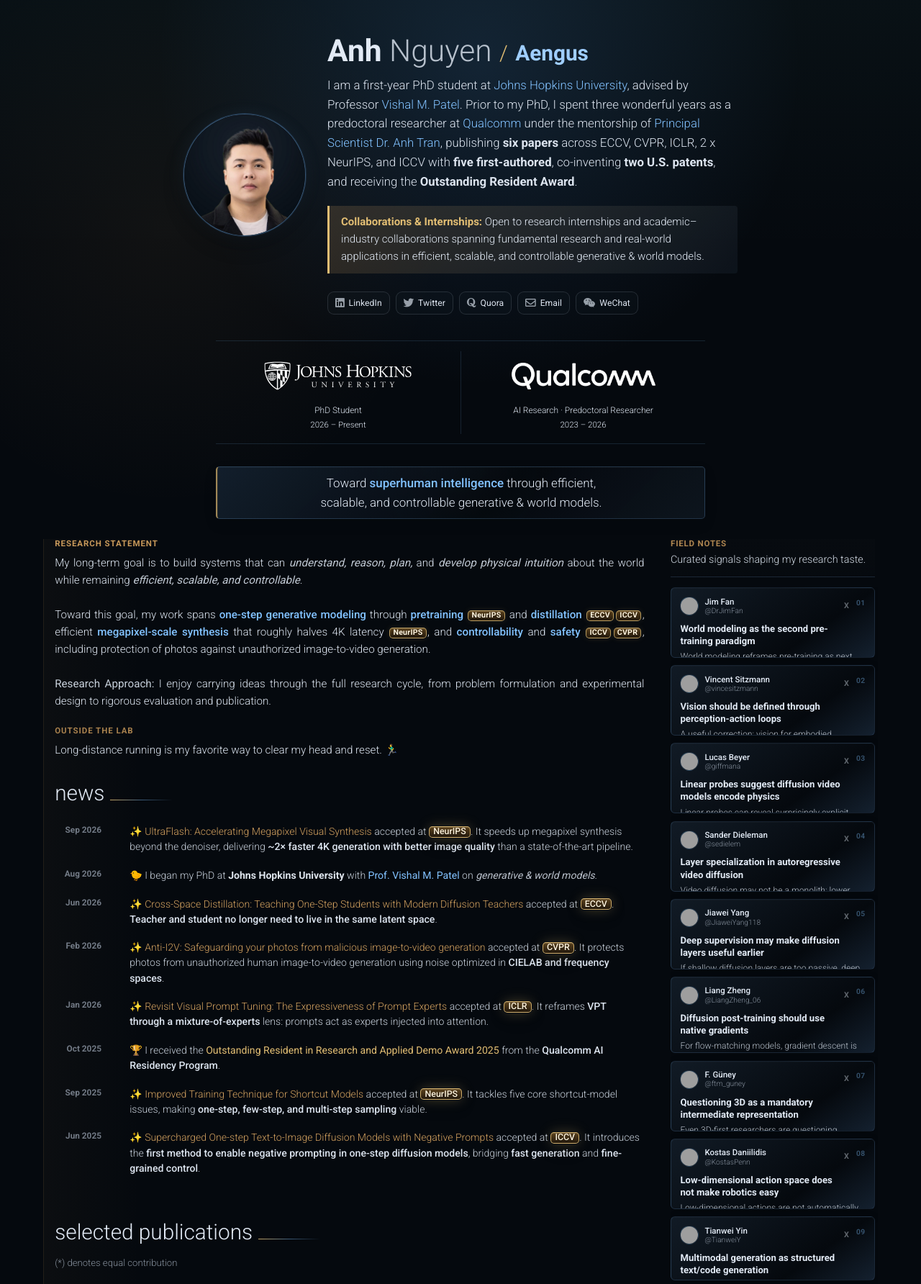
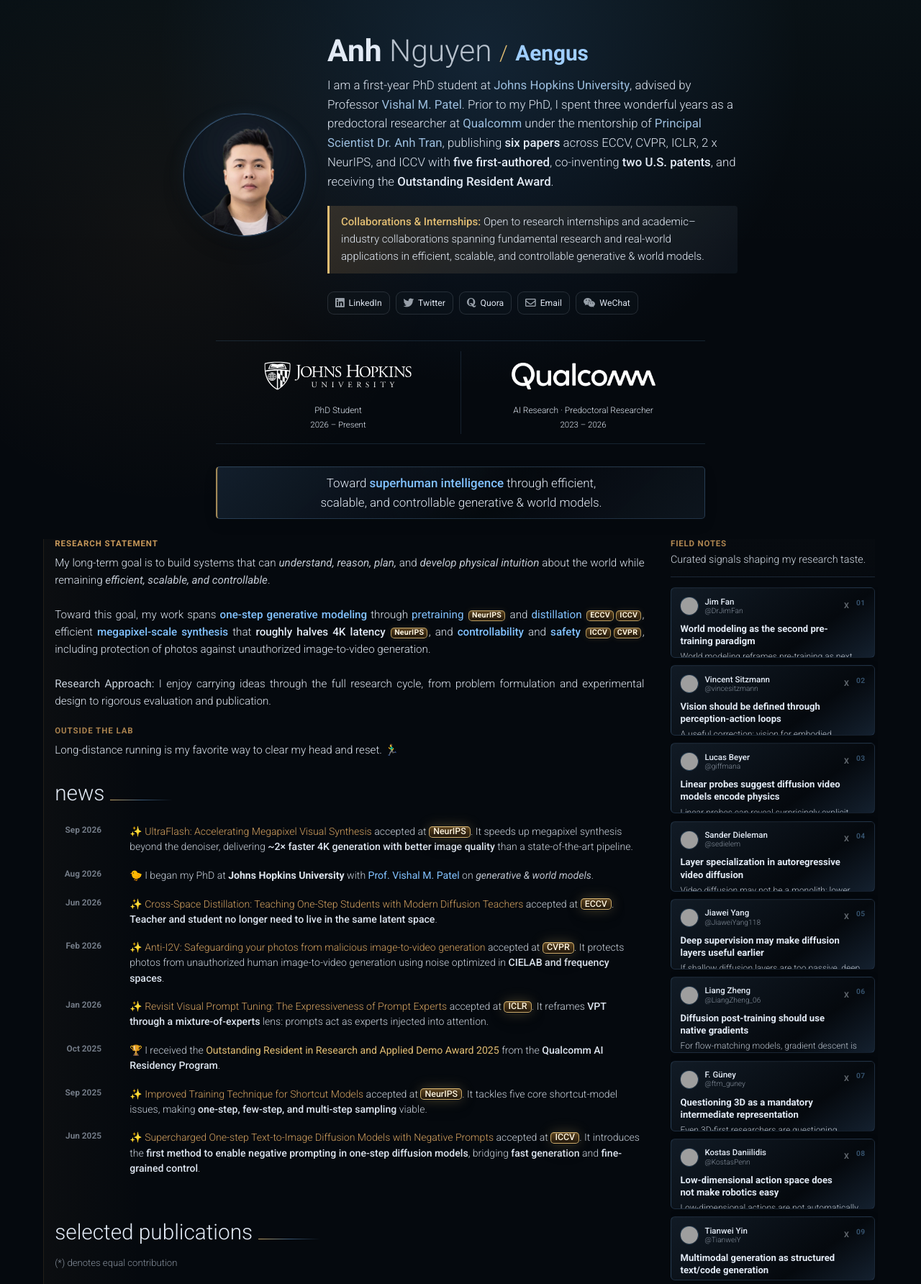
Before and after one commit to aengusng8/aengusng8.github.io, a Jekyll site: the page built from _pages/about.md, in a window 1280 px wide, cut to the strip 0-1784 px from the top of the page. Shown: the whole strip at 72% size. Built offline with Jekyll 4.4.1, drawn with Linux system fonts in a browser that asks for light colours; emoji names are drawn with the system emoji font; comment, search, counter and statistics services are not loaded; a style sheet for code colours, icons or effects is not loaded; grey boxes are pictures that could not be loaded.

Commit message:
Balance intro and research text emphasis without changing badges

```diff
--- a/_includes/head.html
+++ b/_includes/head.html
@@ -26,7 +26,7 @@
     <!-- Fonts & Icons -->
     <link rel="stylesheet" href="https://cdn.jsdelivr.net/npm/@fortawesome/fontawesome-free@{{ site.fontawesome.version }}/css/all.min.css" integrity="{{ site.fontawesome.integrity }}" crossorigin="anonymous">
     <link rel="stylesheet" href="https://cdn.jsdelivr.net/npm/academicons@{{ site.academicons.version }}/css/academicons.min.css" integrity="{{ site.academicons.integrity }}" crossorigin="anonymous">
-    <link rel="stylesheet" type="text/css" href="https://fonts.googleapis.com/css?family=Roboto:300,400,500,700|Roboto+Slab:100,300,400,500,700|Material+Icons&display=block">
+    <link rel="stylesheet" type="text/css" href="https://fonts.googleapis.com/css?family=Roboto:300,400,400i,500,700|Roboto+Slab:100,300,400,500,700|Material+Icons&display=block">
 
     <!-- Code Syntax Highlighting -->
     <link rel="stylesheet" href="https://cdn.jsdelivr.net/gh/jwarby/jekyll-pygments-themes@master/{{ site.highlight_theme_light | append: '.css' }}" media="none" id="highlight_theme_light" />
--- a/_pages/about.md
+++ b/_pages/about.md
@@ -6,7 +6,7 @@
 keywords: Anh Nguyen, Anh Nguyen JHU, Anh Nguyen Johns Hopkins, Johns Hopkins University, PhD student, Qualcomm AI Research, generative modeling, diffusion models, multimodal intelligence
 subtitle: |+
   <div class="profile-intro" data-nosnippet style="font-size: 1.05em; line-height: 1.6; margin-bottom: 20px;">
-    I am a first-year PhD student at <a href="https://www.jhu.edu/" target="_blank" style="color: var(--profile-blue); text-decoration: none;">Johns Hopkins University</a>, advised by Professor <a href="https://scholar.google.com/citations?user=AkEXTbIAAAAJ&hl=en" target="_blank" style="color: var(--profile-blue); text-decoration: none;">Vishal M. Patel</a>. Prior to my PhD, I spent three wonderful years as a predoctoral researcher at <a href="https://www.qualcomm.com/research/artificial-intelligence" target="_blank" style="color: var(--profile-blue); text-decoration: none;">Qualcomm</a> under the mentorship of <a href="https://scholar.google.com/citations?user=FYZ5ODQAAAAJ&hl=en" target="_blank" style="color: var(--profile-blue); text-decoration: none;">Principal Scientist Dr. Anh Tran</a>, publishing <strong>six papers</strong> across ECCV, CVPR, ICLR, 2 x NeurIPS, and ICCV with <strong>five first-authored</strong>, co-inventing <strong>two U.S. patents</strong>, and receiving the <strong>Outstanding Resident Award</strong>.
+    I am a first-year PhD student at <a href="https://www.jhu.edu/" target="_blank">Johns Hopkins University</a>, advised by Professor <a href="https://scholar.google.com/citations?user=AkEXTbIAAAAJ&hl=en" target="_blank">Vishal M. Patel</a>. Prior to my PhD, I spent three wonderful years as a predoctoral researcher at <a href="https://www.qualcomm.com/research/artificial-intelligence" target="_blank">Qualcomm</a> under the mentorship of <a href="https://scholar.google.com/citations?user=FYZ5ODQAAAAJ&hl=en" target="_blank">Principal Scientist Dr. Anh Tran</a>, publishing <strong>six papers</strong> across ECCV, CVPR, ICLR, 2 x NeurIPS, and ICCV with <strong>five first-authored</strong>, co-inventing <strong>two U.S. patents</strong>, and receiving the <strong>Outstanding Resident Award</strong>.
   </div>
 
   <div class="profile-opportunity-card">
@@ -41,7 +41,7 @@
       <div class="section-kicker">Research Statement</div>
       My long-term goal is to build systems that can <span class="rs-goal-em">understand, reason, plan,</span> and <span class="rs-goal-em">develop physical intuition</span> about the world while remaining <span class="rs-goal-em">efficient, scalable, and controllable</span>.
       <br><br>
-      Toward this goal, my work spans <a class="rs-link" href="#selected-publications">one-step generative modeling</a> through <a class="rs-link" href="#selected-publications">pretraining</a> <span class="rs-badge-group"><a class="rs-badge" href="#selected-publications">NeurIPS</a></span> and <a class="rs-link" href="#selected-publications">distillation</a> <span class="rs-badge-group"><a class="rs-badge" href="#selected-publications">ECCV</a><a class="rs-badge" href="#selected-publications">ICCV</a></span>, efficient <a class="rs-link" href="#selected-publications">megapixel-scale synthesis</a> that roughly halves 4K latency <span class="rs-badge-group"><a class="rs-badge" href="#selected-publications">NeurIPS</a></span>, and <a class="rs-link" href="#selected-publications">controllability</a> and <a class="rs-link" href="#selected-publications">safety</a> <span class="rs-badge-group"><a class="rs-badge" href="#selected-publications">ICCV</a><a class="rs-badge" href="#selected-publications">CVPR</a></span>, including protection of photos against unauthorized image-to-video generation.
+      Toward this goal, my work spans <a class="rs-link" href="#selected-publications">one-step generative modeling</a> through <a class="rs-link rs-link--secondary" href="#selected-publications">pretraining</a> <span class="rs-badge-group"><a class="rs-badge" href="#selected-publications">NeurIPS</a></span> and <a class="rs-link rs-link--secondary" href="#selected-publications">distillation</a> <span class="rs-badge-group"><a class="rs-badge" href="#selected-publications">ECCV</a><a class="rs-badge" href="#selected-publications">ICCV</a></span>, efficient <a class="rs-link" href="#selected-publications">megapixel-scale synthesis</a> that <strong class="rs-result">roughly halves 4K latency</strong> <span class="rs-badge-group"><a class="rs-badge" href="#selected-publications">NeurIPS</a></span>, and <a class="rs-link" href="#selected-publications">controllability</a> and <a class="rs-link" href="#selected-publications">safety</a> <span class="rs-badge-group"><a class="rs-badge" href="#selected-publications">ICCV</a><a class="rs-badge" href="#selected-publications">CVPR</a></span>, including protection of photos against unauthorized image-to-video generation.
       <br><br>
       <span class="rs-label">Research Approach:</span> I enjoy carrying ideas through the full research cycle, from problem formulation and experimental design to rigorous evaluation and publication.
     </div>
--- a/_sass/_base.scss
+++ b/_sass/_base.scss
@@ -970,6 +970,16 @@
   text-decoration: none;
 }
 
+// Secondary methods remain links without competing with the research pillars.
+.research-core__statement .rs-link--secondary {
+  font-weight: 400;
+}
+
+.research-core__statement .rs-result {
+  color: var(--profile-text);
+  font-weight: 500;
+}
+
 .research-core__statement .rs-badge-group {
   display: inline-flex;
   align-items: baseline;
@@ -1329,12 +1339,29 @@
 }
 
 .profile-intro strong {
-  font-weight: 600;
+  color: var(--profile-text);
+  font-weight: 500;
+  font-style: normal;
+}
+
+.profile-intro a {
+  color: #9bbddd;
+  font-weight: 400;
+  font-style: normal;
+  text-decoration: none;
+}
+
+.profile-intro a:hover,
+.profile-intro a:focus-visible {
+  color: var(--profile-blue);
+  text-decoration: underline;
+  text-decoration-thickness: 1px;
+  text-underline-offset: 0.15em;
 }
 
 .profile-opportunity-card__label {
   color: var(--profile-gold);
-  font-weight: 600;
+  font-weight: 500;
 }
 
 .research-thesis-line {
```
